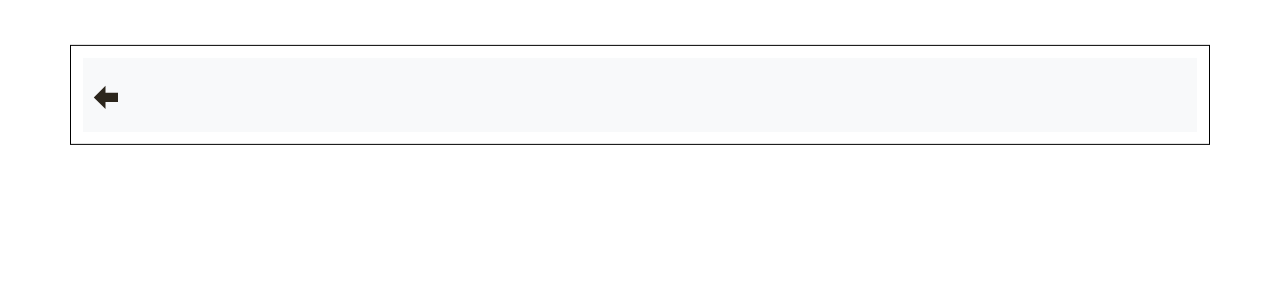
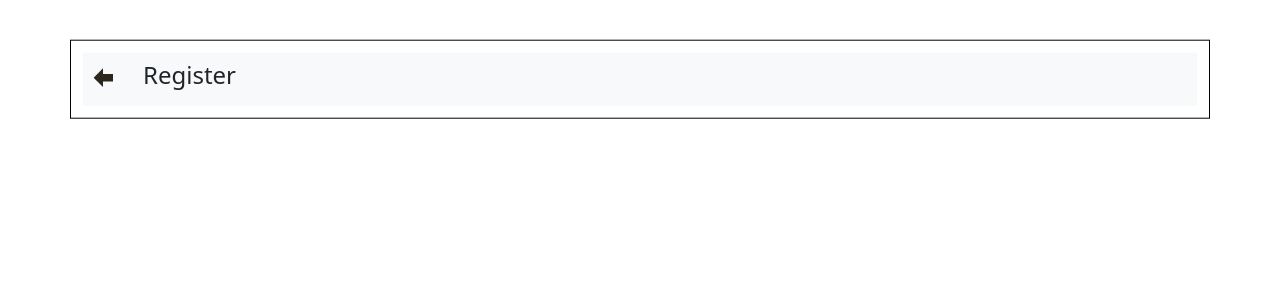
Before and after one commit to nsinterior-dev/User_Registration, a React (Create React App) app in the folder client/: page /newuser in a window 1280 px wide. Shown: the top 300 px of the page. Built offline with nearby package versions, Linux system fonts and the light colour scheme.

Commit message:
added dynamic titles to header.js that can be changed depends on the page

```diff
--- a/client/src/components/NewUser.js
+++ b/client/src/components/NewUser.js
@@ -3,7 +3,7 @@ import { Header } from "./header";
 export const NewUser = () => {
     return (
         <div className="wrap">
-         <Header/>
+         <Header title="Register" />
         </div>
     );
 }
--- a/client/src/components/UserList.js
+++ b/client/src/components/UserList.js
@@ -4,7 +4,7 @@ import { Header } from "./header";
 export const UserList = () => {
     return (
         <div>
-           <Header/>
+           <Header title="Users" />
         </div>
     );
 }
--- a/client/src/components/css/nav.css
+++ b/client/src/components/css/nav.css
@@ -27,5 +27,18 @@
     text-decoration: none;
     color: rgb(44, 38, 28);
     padding: 10px !important;
-    font-size: 25px !important;
+    font-size: 20px !important;
 }
+
+.navbar-item{
+    width: 60px;
+    height: auto;
+}
+
+h3 {
+    padding: 10px !important;
+    font-size: 20px !important;
+    position: relative;
+    left: 30px !important;
+    line-height: 2 !important;
+}
--- a/client/src/components/header.js
+++ b/client/src/components/header.js
@@ -1,11 +1,29 @@
-import { Link } from 'react-router-dom';
+//import React, {useState} from 'react';
+import { Link} from 'react-router-dom';
 import {ImArrowLeft} from 'react-icons/im';
-export const Header = () => {
+
+
+export const Header = ({title, link, visible}) => {
+
     return (
         <div>
             <nav className="navbar bg-light navbar-expand-lg navbar-dark">
-                <Link to="/" className="back"> <ImArrowLeft/></Link>
+                <ul className="navbar-nav mr-auto">
+                    <li className="navbar-item">
+                        <Link to="/" className="back"> <ImArrowLeft /></Link>
+                    </li>
+                    <li className="navbar-item mt-auto">
+                        <h4>{title}</h4>
+                    </li>
+                </ul>
+
             </nav>
         </div>
     );
+
 }
+
+Header.defaultProps = {
+    visible : false,
+    link : '',
+}
```
